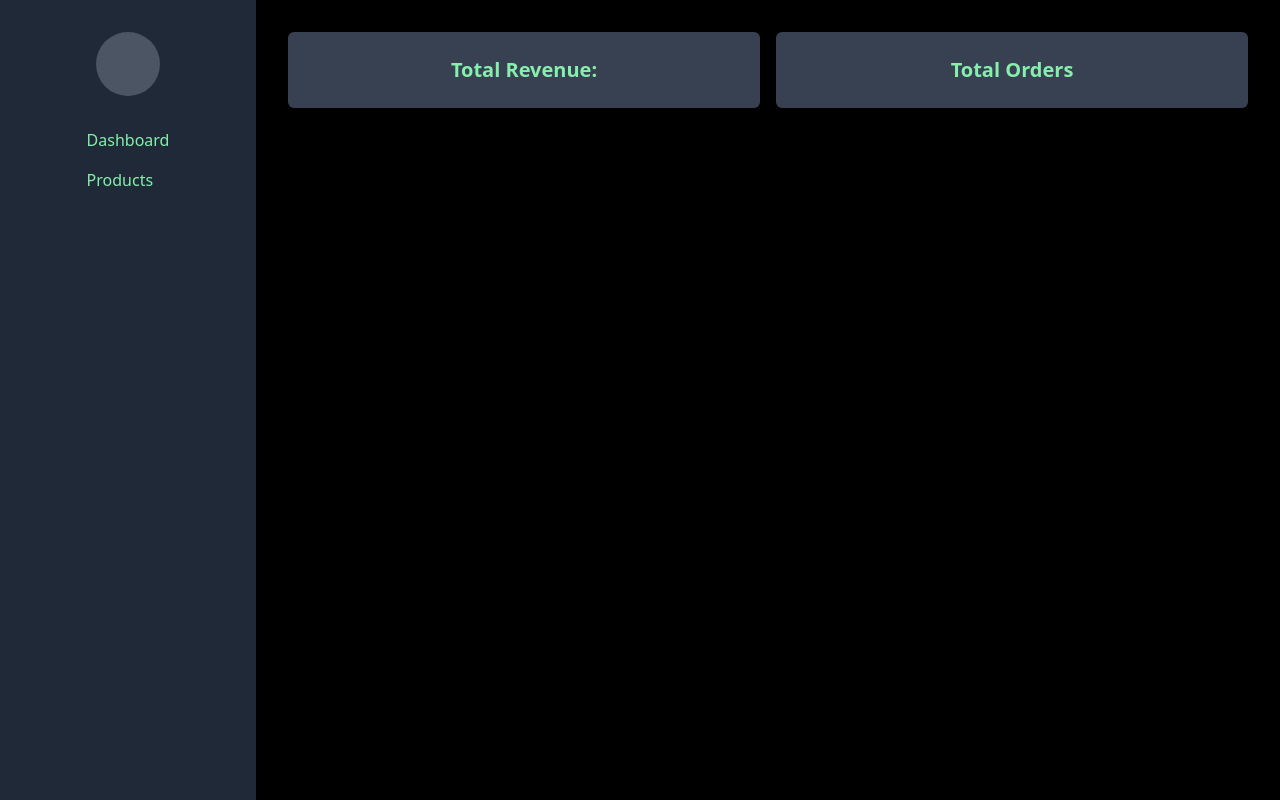
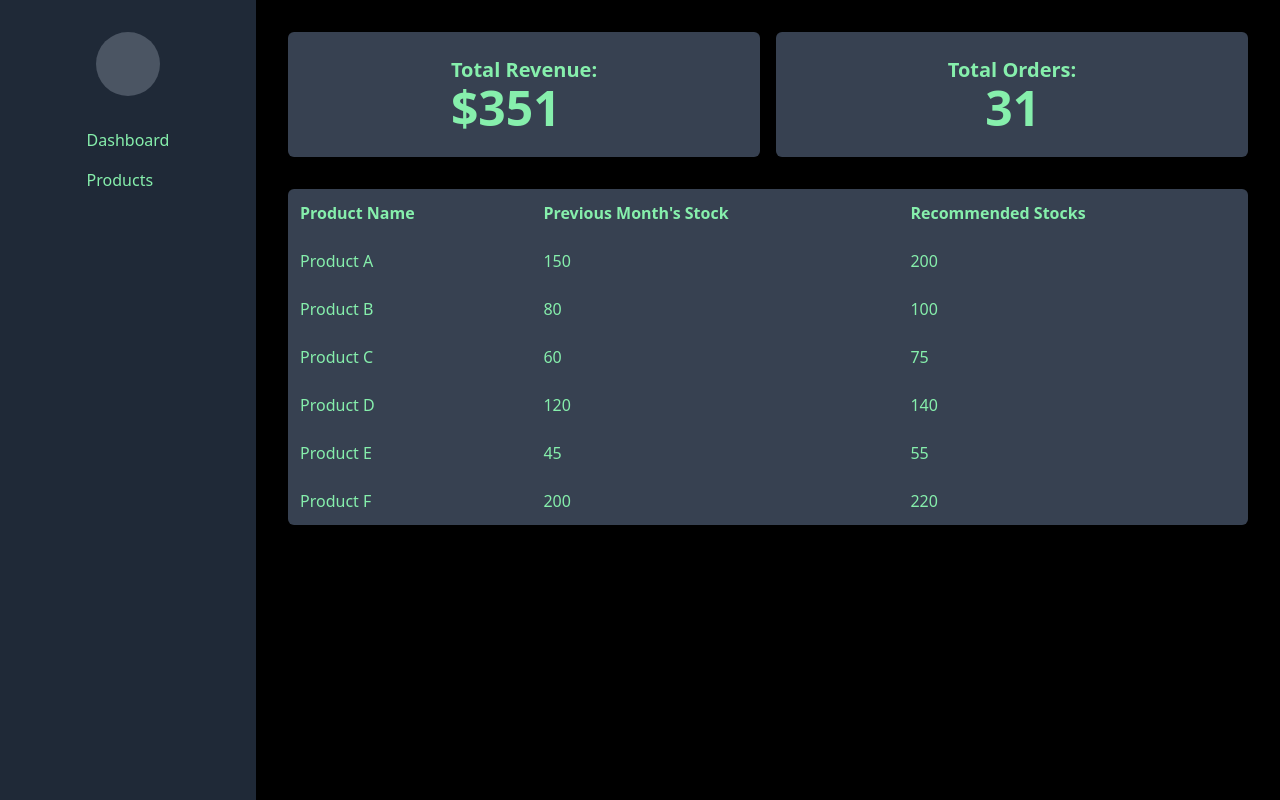
Before and after one commit to abdulfarhath/MarketXpert_Demux, a React (Vite) app in the folder frontend/: page /retailer/dashboard in a window 1280 px wide. Built offline with nearby package versions, Linux system fonts and the light colour scheme.

Commit message:
made retail dashboard
made retail dashboard a bit sexy

```diff
--- a/frontend/src/routes/LoginRoute.jsx
+++ b/frontend/src/routes/LoginRoute.jsx
@@ -34,8 +34,11 @@ const LoginRoute = () => {
                 <input type="password" value={password} onChange={handlePasswordChange} />
 
                 <button type="submit">Login</button>
-                <button type="submit" >SignUp</button>
             </form>
+            <p>
+                no account?
+                signup!
+            </p>
         </div>
     );
 };
--- a/frontend/src/routes/RetailDRoute.jsx
+++ b/frontend/src/routes/RetailDRoute.jsx
@@ -1,4 +1,53 @@
 import React, { useState, useEffect } from 'react';
+
+// If ProductTable is in a separate file, import it here
+// import ProductTable from './ProductTable';
+
+const ProductTable = () => {
+  return (
+    <table className="min-w-full bg-gray-700 text-green-300 mt-8 rounded-md">
+      <thead>
+        <tr>
+          <th className="p-3 text-left">Product Name</th>
+          <th className="p-3 text-left">Previous Month's Stock</th>
+          <th className="p-3 text-left">Recommended Stocks</th>
+        </tr>
+      </thead>
+      <tbody>
+        <tr>
+          <td className="p-3">Product A</td>
+          <td className="p-3">150</td>
+          <td className="p-3">200</td>
+        </tr>
+        <tr>
+          <td className="p-3">Product B</td>
+          <td className="p-3">80</td>
+          <td className="p-3">100</td>
+        </tr>
+        <tr>
+          <td className="p-3">Product C</td>
+          <td className="p-3">60</td>
+          <td className="p-3">75</td>
+        </tr>
+        <tr>
+          <td className="p-3">Product D</td>
+          <td className="p-3">120</td>
+          <td className="p-3">140</td>
+        </tr>
+        <tr>
+          <td className="p-3">Product E</td>
+          <td className="p-3">45</td>
+          <td className="p-3">55</td>
+        </tr>
+        <tr>
+          <td className="p-3">Product F</td>
+          <td className="p-3">200</td>
+          <td className="p-3">220</td>
+        </tr>
+      </tbody>
+    </table>
+  );
+};
 
 const RetailDRoute = () => {
   // States for backend values
@@ -18,31 +67,27 @@ const RetailDRoute = () => {
       <div className="bg-gray-800 w-1/5 h-full flex flex-col items-center py-8 space-y-8">
         <div className="bg-gray-600 w-16 h-16 rounded-full"></div>
         <div className="text-green-300">
-        <a href="http://localhost:5173/retailer/dashboard" className="mb-4 block cursor-pointer">Dashboard</a>
-
-<a href="http://localhost:5173/retailer/products" className="mb-4 block cursor-pointer">Products</a>
-
-
+          <a href="http://localhost:5173/retailer/dashboard" className="mb-4 block cursor-pointer">Dashboard</a>
+          <a href="http://localhost:5173/retailer/products" className="mb-4 block cursor-pointer">Products</a>
         </div>
       </div>
 
       {/* Main Content */}
       <div className="flex-1 bg-black p-8">
         <div className="grid grid-cols-2 gap-4">
-          {/* Total Sales */}
-
-
           {/* Total Revenue */}
           <div className="bg-gray-700 text-green-300 p-6 rounded-md flex items-center justify-center">
-            <h2 className="text-xl font-semibold">Total Revenue: </h2>
+            <h2 className="text-xl font-semibold">Total Revenue: <br /><span className='text-5xl'>$351</span></h2>
           </div>
 
           {/* Total Orders */}
           <div className="bg-gray-700 text-green-300 p-6 rounded-md flex items-center justify-center">
-            <h2 className="text-xl font-semibold">Total Orders</h2>
+            <h2 className="text-xl font-semibold">Total Orders:<br /><span className='text-5xl'>&nbsp;&nbsp;&nbsp;31</span></h2>
           </div>
+        </div>
 
-        </div>
+        {/* Insert the ProductTable here */}
+        <ProductTable />
       </div>
     </div>
   );
--- a/frontend/src/routes/RetailPRoute.jsx
+++ b/frontend/src/routes/RetailPRoute.jsx
@@ -1,5 +1,46 @@
 import React from 'react'
-
+const products = [
+    {
+        id: 1,
+        name: "White Headphones",
+        price: "$120",
+        colors: "5 color Available",
+        rating: 4,
+        reviews: 12,
+        image: "https://placehold.co/300x300?text=White+Headphones",
+        alt: "White headphones on a pink background"
+    },
+    {
+        id: 2,
+        name: "iPhone 14 pro max",
+        price: "$999",
+        colors: "5 color Available",
+        rating: 4,
+        reviews: 12,
+        image: "https://placehold.co/300x300?text=iPhone+14+pro+max",
+        alt: "iPhone 14 pro max on a gray background"
+    },
+    {
+        id: 3,
+        name: "Modern blue smartwatch",
+        price: "$550",
+        colors: "5 color Available",
+        rating: 4,
+        reviews: 12,
+        image: "https://placehold.co/300x300?text=Modern+blue+smartwatch",
+        alt: "Modern blue smartwatch on a blue background"
+    },
+    {
+        id: 4,
+        name: "Smartwatch",
+        price: "$600",
+        colors: "5 color Available",
+        rating: 4,
+        reviews: 12,
+        image: "https://placehold.co/300x300?text=Smartwatch",
+        alt: "Smartwatch on a white pedestal"
+    }
+];
 const RetailPRoute = () => {
     return (
         <div className="bg-black h-screen flex">
@@ -16,6 +57,7 @@ const RetailPRoute = () => {
 
 
 
+
         </div>
     )
 }
```
